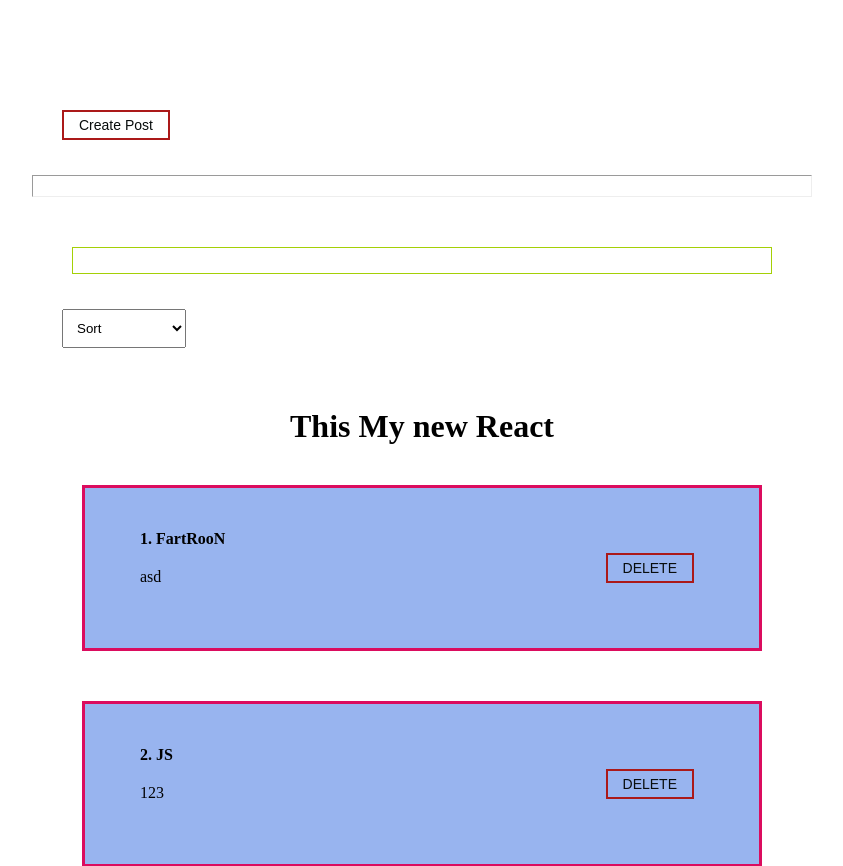
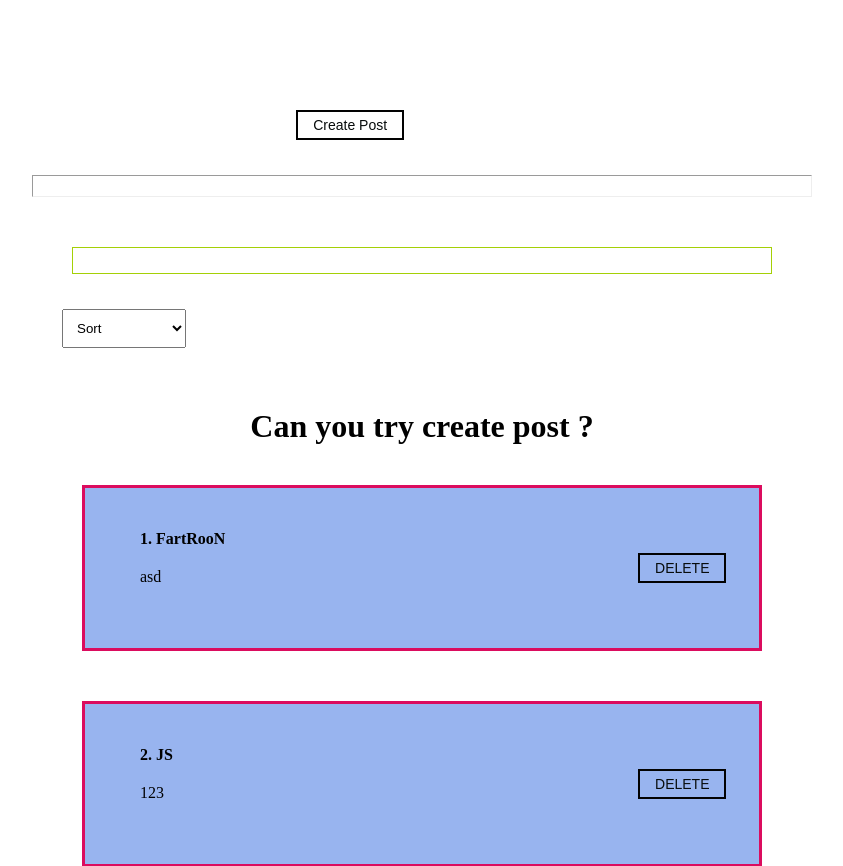
Before and after one commit to SergeyGetman/React_new_prod, a React (Create React App) app: page / in a window 1280 px wide. Shown: the top 866 px of the page, without its empty margins (218-1061 px from the left). Built offline with nearby package versions, Linux system fonts and the light colour scheme.

Commit message:
fix e.propaganation

```diff
--- a/src/App.js
+++ b/src/App.js
@@ -63,7 +63,7 @@ const [filter, setFilter] = useState({sort : "", query : ""})
 
 
         <Postlist remove={removePost} posts={sortedAndSearcedPost}
-                  title={"This My new React"}/>
+                  title={"Can you try create post ?"}/>
 
 
       }
--- a/src/components/UI/MyModal/MyModal.jsx
+++ b/src/components/UI/MyModal/MyModal.jsx
@@ -9,8 +9,8 @@ const MyModal = ({children, visible, setVisible}) => {
 
 
   return (
-    <div className={rootClasses.join(" ")}>
-      <div className={cl.myModalContent}>
+    <div className={rootClasses.join(" ")} onClick={() =>  setVisible(false) }>
+      <div className={cl.myModalContent} onClick={(e) => e.stopPropagation()}>
         {children}
       </div>
     </div>
--- a/src/components/UI/MyModal/MyModal.module.css
+++ b/src/components/UI/MyModal/MyModal.module.css
@@ -10,9 +10,12 @@
 
 .myModalContent {
     padding: 25px;
-    background: white;
+    background: #d2c9c9;
     border-radius: 16px;
-    min-width: 250px;
+    min-width: 450px;
+    min-height: 450px;
+    border: 1px solid #1fe338;
+    box-shadow: 10px 5px 5px #25e75d;
 }
 
 .myModal.active{
--- a/src/components/UI/button/MyButton.module.css
+++ b/src/components/UI/button/MyButton.module.css
@@ -3,6 +3,7 @@
     color: #080c0c;
     font-size: 14px;
     background: transparent;
-    border : 2px solid #ab1919;
+    border : 2px solid #020202;
     cursor: pointer;
+    margin-left: 33%;
 }
```
